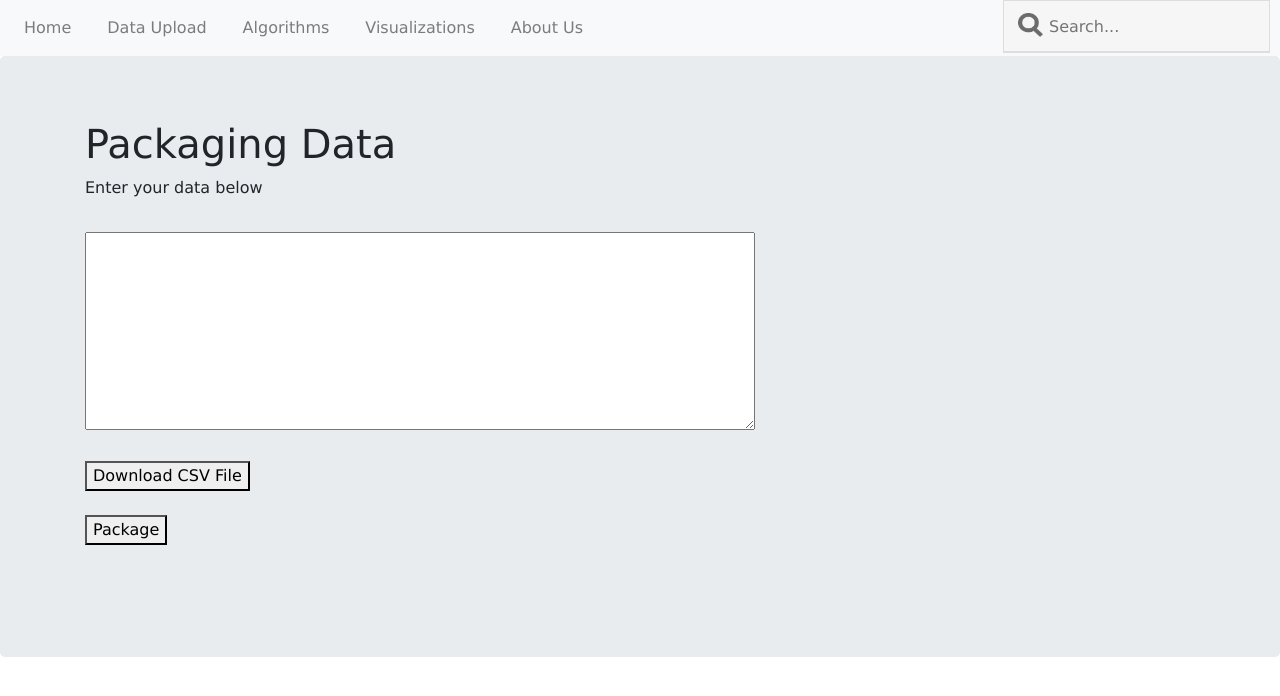
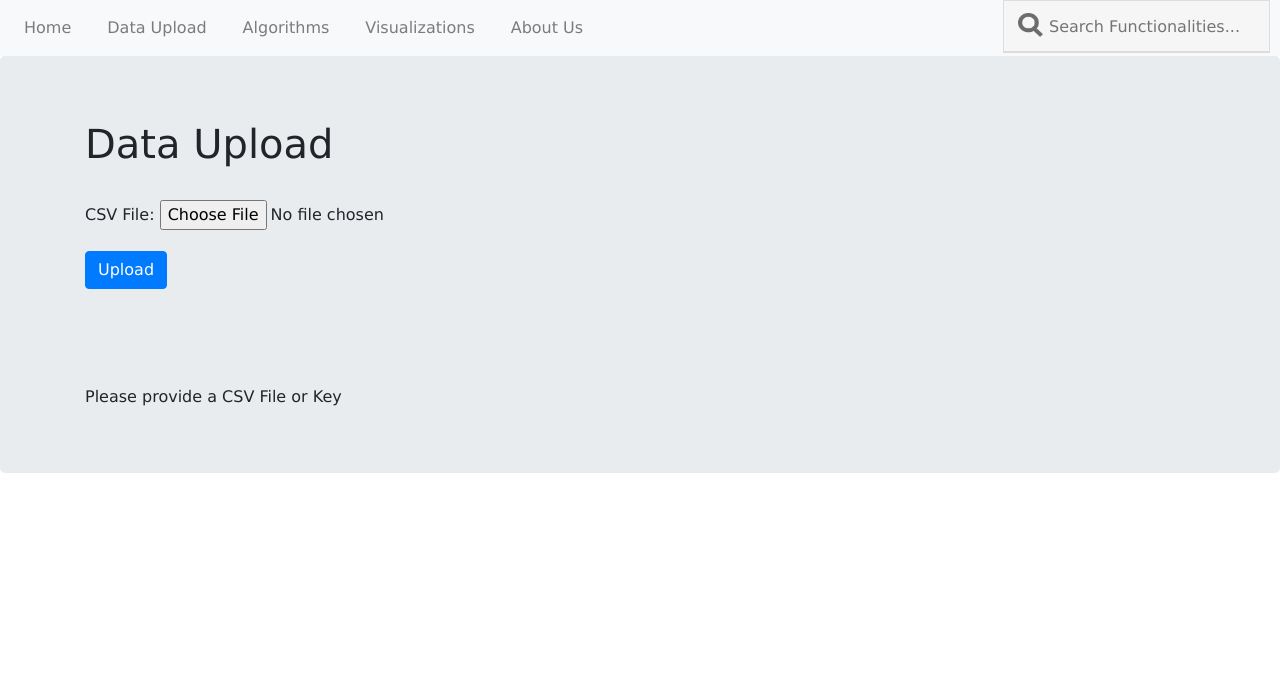
Before and after one commit to DaeyongK/Data_science_project, a Django app: page /Data_Science_Web_App/data_upload/ in a window 1280 px wide. Shown: the top 696 px of the page. Run offline with Django 3.2, Linux system fonts and the light colour scheme; some libraries are stand-ins or nearby versions.

Commit message:
Changed Uploading Data to exclusively file upload. Fixed error in which logarithm or custom algorithm would generate 2 copies of the file.

```diff
--- a/Data_Science_Web_App/forms.py
+++ b/Data_Science_Web_App/forms.py
@@ -79,3 +79,6 @@
     data_file = forms.FileField(required=False, label = 'CSV File')
     rc = forms.ChoiceField(widget=forms.RadioSelect, choices=[(True, 'Row'), (False, 'Column')], label = 'Row or Column?')
     num = forms.IntegerField(label = 'Row/Column Number')
+
+class UploadForm(forms.Form):
+    data_file = forms.FileField(required=False, label = 'CSV File')
--- a/Data_Science_Web_App/templates/Data_Science_Web_App/base.html
+++ b/Data_Science_Web_App/templates/Data_Science_Web_App/base.html
@@ -55,7 +55,7 @@
             </li>
 
             <div id="myDropdownNav" class="dropdown-content topcorner">
-              <input type="text" placeholder="Search..." id="myInputNav" onkeyup="filterFunctionNav()">
+              <input type="text" placeholder="Search Functionalities..." id="myInputNav" onkeyup="filterFunctionNav()">
               <a href="{% url 'Data_Science_Web_App:variable_statistics' %}">Variable Statistics</a>
               <a href="{% url 'Data_Science_Web_App:log' %}">Logarithm</a>
               <a href="{% url 'Data_Science_Web_App:gaussian' %}">Gaussian Smoothing</a>
--- a/Data_Science_Web_App/templates/Data_Science_Web_App/package.html
+++ b/Data_Science_Web_App/templates/Data_Science_Web_App/package.html
@@ -2,23 +2,22 @@
 {% block body_block %}
 <div class="jumbotron">
   <div class="container">
-    <h1>Packaging Data</h1>
-    <form enctype='multipart/form-data' method="POST">
+    <h1>Data Upload</h1>
+    <br>
+    <form enctype="multipart/form-data" method="post">
       {% csrf_token %}
-      <label>Enter your data below</label>
-      <br>
-      <br>
-      <textarea name="csv_text" rows="8" cols="80"></textarea>
-      <br>
-      <br>
-      <button type="submit" name = "dl">Download CSV File</button>
-      <br>
-      <br>
-      <button type="submit" name = "package">Package</button>
+      {{form.as_p}}
+      <input type="submit" class='btn btn-primary' data-toggle="tooltip" data-placement="top" title="Upload your data!" value="Upload">
     </form>
     <br>
     <br>
-    {{message}}
+    <br>
+    <br>
+    {% if success %}
+      {{ message }}
+    {% else %}
+      {{ error_message }}
+    {% endif %}
   </div>
 </div>
 {% endblock %}
--- a/Data_Science_Web_App/views.py
+++ b/Data_Science_Web_App/views.py
@@ -59,7 +59,6 @@
                 self_file = TemporaryFile.objects.get(pk = object.pk)
                 data = str(object.data)
                 os.remove(os.path.join(MEDIA_ROOT, data))
-                os.remove(os.path.join(BASE_DIR, data))
                 self_file.delete()
 
     return render(request, template_name)
@@ -562,6 +561,7 @@
                     file_name = default_storage.save(file_name, open(file_name))
                     temp = TemporaryFile(key = key, data = file_name)
                     temp.save()
+                    os.remove(os.path.join(BASE_DIR, file_name))
                     context={
                         'success': True,
                         'form': form,
@@ -872,6 +872,7 @@
                     file_name = default_storage.save(file_name, open(file_name))
                     temp = TemporaryFile(key = key, data = file_name)
                     temp.save()
+                    os.remove(os.path.join(BASE_DIR, file_name))
                     context={
                         'success': True,
                         'form': form,
@@ -905,55 +906,66 @@
 
 def package(request):
 
+    form = forms.UploadForm()
     template_name = 'Data_Science_Web_App/package.html'
+    context = {
+        'success': False,
+        'form': form,
+        'error_message': 'Please provide a CSV File or Key'
+    }
 
-    if request.method == "GET":
+    if request.method == "POST":
 
-        context={
-            'message' : ''
-        }
-        return render(request, template_name, context)
+        form = forms.UploadForm(request.POST, request.FILES)
 
-    if 'dl' in request.POST:
+        if form.is_valid():
 
-        try:
+            data_file = form.cleaned_data['data_file']
 
-            csv_text = request.POST.get('csv_text')
-            segmented_list = [[item.strip() for item in row.split(',')] for row in csv_text.split('\n')]
-            response = HttpResponse(content_type = 'text/csv')
-            response['Content-Disposition'] = 'attachment; filename = "export_data.csv"'
-            writer = csv.writer(response)
-            writer.writerow(segmented_list[0])
-            writer.writerows(segmented_list[1:])
-            return response
+            if data_file != None:
 
-        except:
+                if not data_file.name.endswith('.csv'):
 
-            context={
-                'message': 'Something went wrong'
-            }
-            return render(request, template_name, context)
+                    context={
+                        'success': False,
+                        'form': form,
+                        'error_message': 'Please ensure that the uploaded file is a CSV file'
+                    }
+                    return render(request, template_name, context)
 
-    elif 'package' in request.POST:
+            else:
 
-        key = generate_key(10)
-        csv_text = request.POST.get('csv_text')
-        segmented_list = [[item.strip() for item in row.split(',')] for row in csv_text.split('\n')]
-        file_name = key + ".csv"
+                context = {
+                    'success': False,
+                    'form': form,
+                    'error_message': 'Please provide a CSV File or Key'
+                }
+                return render(request, template_name, context)
 
-        with open(file_name,'w') as f:
+            try:
 
-            writer = csv.writer(f)
-            writer.writerow(segmented_list[0])
-            writer.writerows(segmented_list[1:])
+                key = generate_key(10)
+                file_name = key + ".csv"
+                file_name = default_storage.save(file_name, data_file)
+                temp = TemporaryFile(key = key, data = file_name)
+                temp.save()
+                context = {
+                    'success': True,
+                    'form': form,
+                    'message': 'Saved! \n Here is your key: ' + key,
+                }
+                return render(request, template_name, context)
 
-        file_name = default_storage.save(file_name, open(file_name))
-        temp = TemporaryFile(key = key, data = file_name)
-        temp.save()
-        context={
-            'message': 'Saved! \n Here is your key: ' + key
-        }
-        return render(request, template_name, context)
+            except:
+
+                context = {
+                    'success': False,
+                    'form': form,
+                    'error_message': 'Something went wrong while trying to save the data',
+                }
+                return render(request, template_name, context)
+
+    return render(request, template_name, context)
 
 
 
```
Also changed, not shown: Planning/old_code.py (added, +40 -0 lines), Planning/Algorithms.txt (renamed from Algorithms.txt), Planning/Algs to start off with.txt (renamed from Algs to start off with.txt), Planning/github_commands.txt (renamed from github_commands.txt), Planning/madlibs.html (renamed from madlibs.html), Planning/madlibs.py (renamed from madlibs.py), db.sqlite3, media/graphs/graph.png.
